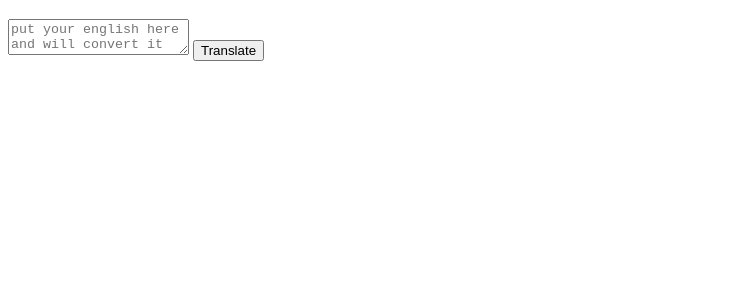
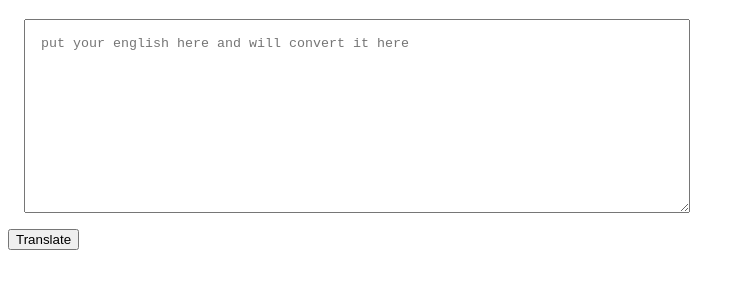
Before and after one commit to saurinthakkar/banana-speaks-neogacamp-4, a plain HTML site: page index.html in a window 1280 px wide. Shown: the part 61-350 px from the top of the page, without its empty margins (0-745 px from the left). Drawn offline with Linux system fonts and the light colour scheme.

```diff
--- a/app.js
+++ b/app.js
@@ -5,10 +5,14 @@
 var btnTranslate = document.querySelector("#btn-translate");
 btnTranslate.addEventListener("click",clickEventHandler);
 
+
+
+// console.log(btnTranslate);
+
+var txtInput = document.querySelector("#txt-input");
+console.log(txtInput);
+
 function clickEventHandler(){
     console.log("clicked");
+    console.log("input",txtInput.value);
 }
-
-var txtInput = document.querySelector("")
-
-console.log(btnTranslate);
--- a/index.html
+++ b/index.html
@@ -5,6 +5,15 @@
     <meta http-equiv="X-UA-Compatible" content="IE=edge">
     <meta name="viewport" content="width=device-width, initial-scale=1.0">
     <title>Banana speaks</title>
+    <style>
+        textarea{
+            height: 10rem;
+            width: 50%;
+            display: block;
+            margin: 1rem;
+            padding: 1rem;
+        }
+    </style>
 </head>
 
 <body>
```
